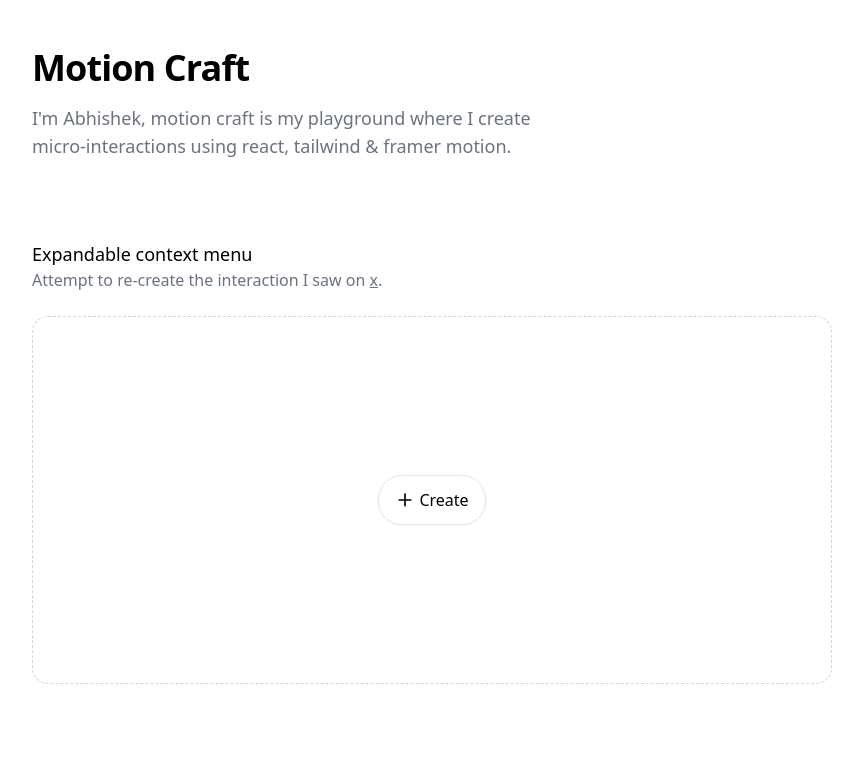
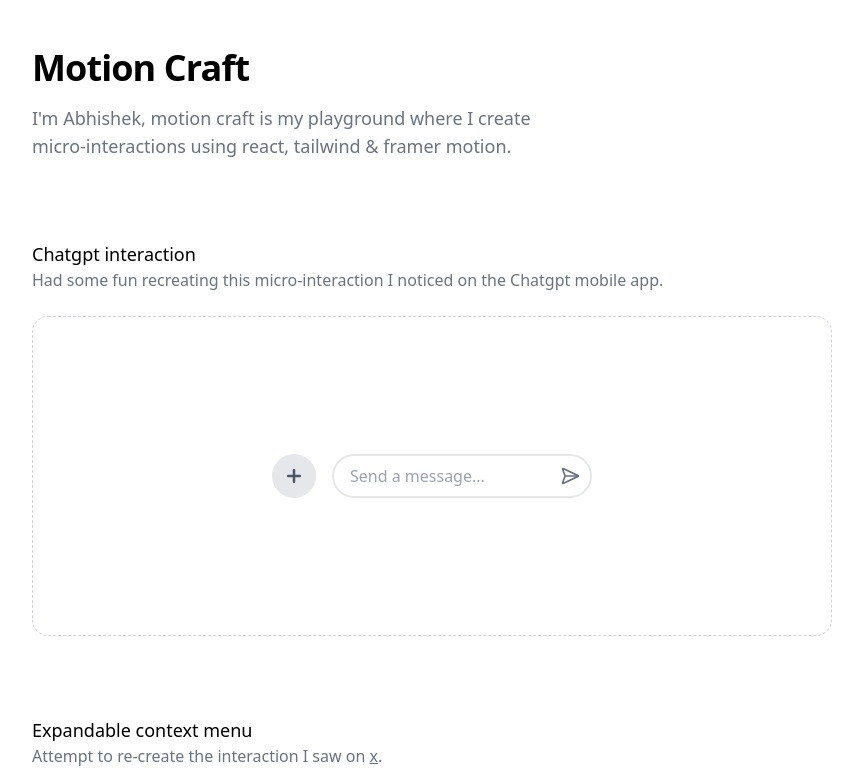
Before and after one commit to casicodes/portfolio, a React (Vite) app: page / in a window 1280 px wide. Shown: the top 770 px of the page, without its empty margins (208-1071 px from the left). Built offline with nearby package versions, Linux system fonts and the light colour scheme.

Commit message:
Add chatgpt interaction

```diff
--- a/src/App.jsx
+++ b/src/App.jsx
@@ -5,7 +5,7 @@ import TabsTransition from "./component/TabsTransition/TabsTransition";
 import MicroAnimation from "./component/MicroAnimation/MicroAnimation";
 import CardStack from "./component/CardStack/CardStack";
 import MultiLevelAction from "./component/MultiLevelAction/MultiLevelAction";
-// import ButtonState from "./component/ButtonState/ButtonState";
+import Chatgpt from "./component/Chatgpt/Chatgpt";
 import NewTab from "./component/NewTab/NewTab";
 import SheetAnimation from "./component/SheetAnimation/SheetAnimation";
 import Footer from "./Footer";
@@ -14,9 +14,9 @@ function App() {
   return (
     <div className="main-wrapper flex flex-col py-8 gap-20 text-left">
       <PageTitle />
+      <Chatgpt />
       <ContextMenu />
       <MultiLevelAction />
-      {/* <ButtonState /> */}
       <SheetAnimation />
       <CardStack />
       <TabsTransition />
--- /dev/null
+++ b/src/component/Chatgpt/Chatgpt.jsx
@@ -0,0 +1,117 @@
+import { AnimatePresence, motion } from "framer-motion";
+import { useState } from "react";
+import {
+  Plus,
+  SendHorizontal,
+  FolderClosed,
+  Image,
+  Headphones,
+} from "lucide-react";
+function Chatgpt() {
+  const [media, setMedia] = useState(true);
+  const wrapperVariants = {
+    hidden: { opacity: 0 },
+    visible: {
+      opacity: 1,
+      transition: {
+        staggerChildren: 0.05,
+        delayChildren: 0.1,
+      },
+    },
+    exit: {
+      opacity: 0,
+    },
+  };
+  const btnVariants = {
+    hidden: { x: -20, opacity: 0, scale: 0.6 },
+    visible: { x: 0, opacity: 1, scale: 1 },
+    exit: { x: 20, opacity: 0, scale: 0.6 },
+  };
+  return (
+    <div className="playground flex flex-col gap-6">
+      <div className="playground-desc">
+        <h1 className="text-lg">Chatgpt interaction</h1>
+        <p className="font-light text-gray-500">
+          Had some fun recreating this micro-interaction I noticed on the
+          Chatgpt mobile app.
+        </p>
+      </div>
+      <div className="playground-area rounded-2xl min-h-80 bg-white border-dashed border border-gray-300 gap-4 flex flex-col items-center justify-center">
+        <div className="flex items-center gap-4 justify-between w-[320px]">
+          <div>
+            {" "}
+            <AnimatePresence initial={false}>
+              {media ? (
+                <motion.button
+                  initial={{ x: 20, opacity: 0 }}
+                  animate={{ x: 0, opacity: 1 }}
+                  exit={{ x: 20, opacity: 0 }}
+                  transition={{ duration: 0.4, type: "spring", delay: 0.1 }}
+                  className="bg-gray-200 text-gray-600 h-[44px] w-[44px] rounded-full flex items-center justify-center"
+                  onClick={() => setMedia(false)}
+                >
+                  <Plus strokeWidth={3} size={20} />
+                </motion.button>
+              ) : (
+                <motion.div
+                  variants={wrapperVariants}
+                  initial="hidden"
+                  animate="visible"
+                  exit="exit"
+                  className="flex gap-4"
+                >
+                  <motion.button
+                    variants={btnVariants}
+                    className="h-[44px] w-[20px] flex items-center justify-center"
+                  >
+                    <Headphones strokeWidth={2} size={20} />
+                  </motion.button>
+                  <motion.button
+                    variants={btnVariants}
+                    className="h-[44px] w-[20px] flex items-center justify-center"
+                  >
+                    <Image strokeWidth={2} size={20} />
+                  </motion.button>
+                  <motion.button
+                    variants={btnVariants}
+                    className="h-[44px] w-[20px] flex items-center justify-center"
+                  >
+                    <FolderClosed strokeWidth={2} size={20} />
+                  </motion.button>
+                </motion.div>
+              )}
+            </AnimatePresence>
+          </div>
+          <div className="relative grow">
+            <motion.div
+              layout
+              transition={{
+                layout: {
+                  type: "spring",
+                  bounce: 0,
+                  duration: 1,
+                  stiffness: 500,
+                  damping: 30,
+                },
+              }}
+              className="flex items-center grow"
+            >
+              <input
+                onFocus={() => setMedia(true)}
+                type="text"
+                placeholder="Send a message..."
+                className="w-full border-2 rounded-full px-3 pl-4 py-2 focus:outline-none truncate"
+              />
+            </motion.div>
+
+            <button className="absolute right-3 top-1/2 transform -translate-y-1/2 bg-white">
+              <SendHorizontal size={20} className="text-gray-500" />
+            </button>
+          </div>
+        </div>
+      </div>
+    </div>
+  );
+}
+
+export default Chatgpt;
```
